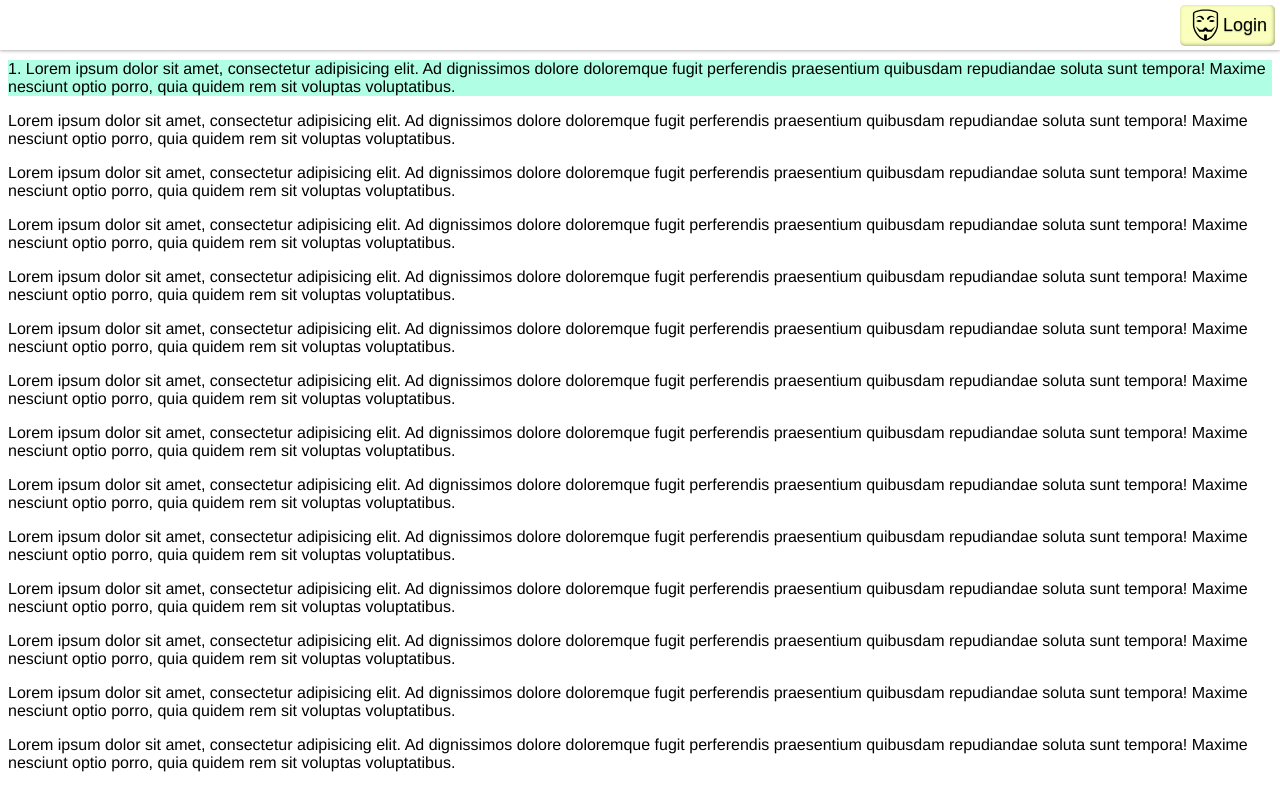
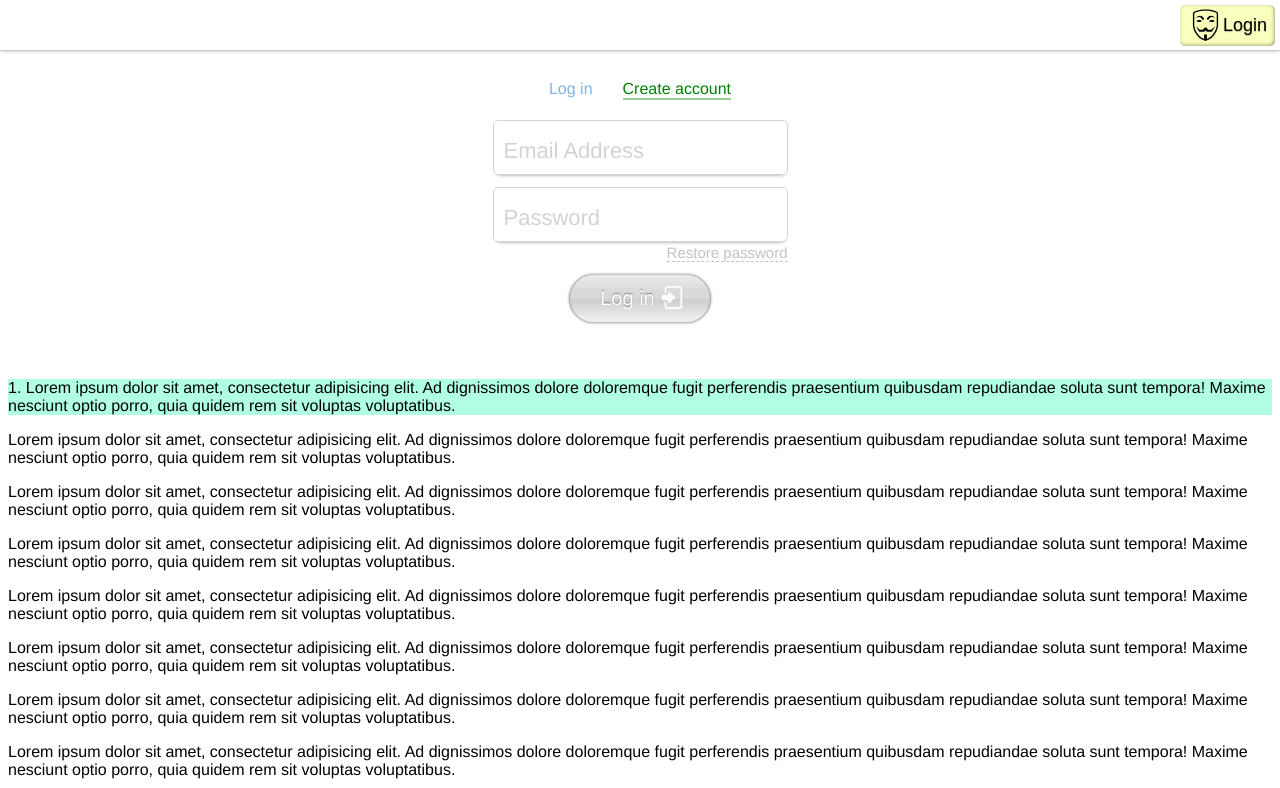
Before and after one commit to dowhileforeach/authtion-angular, an Angular app: page / in a window 1280 px wide. Shown: the top 788 px of the page. Built offline with nearby package versions, Linux system fonts and the light colour scheme.

Commit message:
logon-page, added

```diff
--- a/src/app/app.component.html
+++ b/src/app/app.component.html
@@ -1,6 +1,8 @@
 <header>
   <app-auth-button>Loading "app-auth-button"...</app-auth-button>
 </header>
+
+<app-logon-page>Loading "app-logon-page" ...</app-logon-page>
 
 <p style="background-color: rgba(127,255,212,0.61)">1. Lorem ipsum dolor sit amet, consectetur adipisicing elit. Ad dignissimos dolore doloremque fugit perferendis praesentium quibusdam repudiandae soluta sunt tempora! Maxime nesciunt optio porro, quia quidem rem sit voluptas voluptatibus.</p>
 <p>Lorem ipsum dolor sit amet, consectetur adipisicing elit. Ad dignissimos dolore doloremque fugit perferendis praesentium quibusdam repudiandae soluta sunt tempora! Maxime nesciunt optio porro, quia quidem rem sit voluptas voluptatibus.</p>
--- /dev/null
+++ b/src/app/logon-page/logon-page.component.css
@@ -0,0 +1,270 @@
+body {
+  font-family: "Helvetica", sans-serif;
+}
+
+section.log-in,
+section.create-account {
+  margin: 20px auto;
+
+  display: flex;
+  flex-direction: column;
+}
+
+.slider-inner .form-group {
+  background-color: transparent;
+  position: relative;
+  width: 100%;
+  margin: 0 auto;
+  margin-bottom: 12px;
+}
+
+.slider-inner input {
+  background-color: transparent;
+  box-sizing: border-box;
+  width: 100%;
+  padding: 25px 2px 5px 10px;
+  font-size: 20px;
+  border-radius: 5px;
+  font-weight: bolder;
+  border: 1px solid lightgray;
+  box-shadow: 0 3px 5px -5px black;
+}
+
+.slider-inner label {
+  position: absolute;
+  top: 18px;
+  left: 11px;
+  font-size: 22px;
+  color: lightgray;
+  transition: all 0.15s ease;
+  pointer-events: none;
+}
+
+.slider-inner input:hover {
+  border-color: #aaaaaa;
+}
+
+.slider-inner input:focus {
+  border-color: #6ba8e5;
+}
+
+.slider-inner input:focus,
+.slider-inner .input_filled {
+  background-color: rgb(250, 255, 189);
+  outline: 0;
+}
+
+.slider-inner input:focus + label,
+.slider-inner .input_filled + label {
+  font-size: 14px;
+  color: darkblue;
+  font-weight: bolder;
+  opacity: 0.7;
+  transform: translateY(-11px);
+}
+
+.slider-inner .restore-password {
+  display: inline-block;
+  text-decoration: none;
+  float: right;
+  margin-top: 2px;
+  border-bottom: 1px dashed #c3c3c3;
+  font-size: 15px;
+  color: #c3c3c3;
+  transition: all 0.15s ease;
+  outline: 0;
+}
+.slider-inner .restore-password:hover {
+  color: red;
+  border-color: red;
+  cursor: pointer;
+}
+.slider-inner .restore-password:active {
+  opacity: 0.5;
+}
+
+.form-info {
+  display: inline-block;
+  margin: 0;
+  margin-top: 2px;
+  padding: 0;
+  padding-left: 5px;
+  font-size: 15px;
+  color: #c3c3c3;
+}
+
+.btn-rounded {
+  position: relative;
+  margin: 0 auto;
+  padding: 11px 30px;
+  font-size: 20px;
+  line-height: 25px;
+  text-align: center;
+  border-radius: 40px;
+  border: 1px solid rgba(0, 0, 0, 0.2);
+  box-shadow: 0 0px 3px 0 #aaaaaa;
+  text-shadow: 0 -1px 1px rgba(0, 0, 0, 0.4);
+  cursor: pointer;
+}
+
+#svg-icon-log-in {
+  stroke: white;
+  stroke-width: 0;
+}
+.btn-log-in {
+  padding-right: 55px;
+}
+.btn-log-in svg {
+  position: absolute;
+  top: 11px;
+  right: 26px;
+  width: 23px;
+  fill: white;
+}
+
+.btn-create-account {
+  padding-right: 60px;
+}
+.btn-create-account svg{
+  position: absolute;
+  top:10px;
+  right:25px;
+  width: 25px;
+  fill: white;
+}
+
+.btn-glossy-blue,
+.btn-glossy-whiskey,
+.btn-glossy-riptide {
+  color: #ffffff;
+  background-image:
+    linear-gradient(
+      #ebebeb 0%, #d9d9d9 35%,
+      #d9d9d9 50%, #cccccc 51%,
+      #f2f2f2 100%);
+}
+
+.btn-glossy-blue:hover,
+.btn-glossy-blue:focus {
+  background-image:
+    linear-gradient(
+      #b8e1fc 0%, #90bcea 35%,
+      #90bff0 50%, #6ba8e5 51%,
+      #bdf3fd 100%);
+  outline: 0;
+}
+
+.btn-glossy-whiskey:hover,
+.btn-glossy-whiskey:focus {
+  background-image:
+    linear-gradient(
+      #fcd0b8 0%, #eab390 35%,
+      #f0b590 50%, #e59a6b 51%,
+      #fdcfbd 100%);
+  outline: 0;
+}
+
+.btn-glossy-riptide:hover,
+.btn-glossy-riptide:focus {
+  background-image:
+    linear-gradient(
+      #b8fcd3 0%, #90eabf 35%,
+      #90f0c2 50%, #6be5a8 51%,
+      #bdfdc6 100%);
+  outline: 0;
+}
+
+.btn-glossy-blue:active,
+.btn-glossy-whiskey:active,
+.btn-glossy-riptide:active {
+  color: yellow;
+  box-shadow: inset 0px 1px 0 #aaaaaa;
+  opacity: 0.9;
+}
+
+
+section.logon-page {
+  width: 295px;
+  margin: 0px auto;
+  padding: 20px 0;
+}
+
+.slider {
+  position: relative;
+}
+
+.slider input[type=radio] {
+    display: none;
+}
+
+.slider-inner {
+  overflow: hidden;
+  margin: 0;
+  padding: 0;
+}
+
+.slider-slides {
+  margin: 0;
+  padding: 0;
+  width: 200%;
+  transition: transform 0.2s ease;
+}
+
+.slider-controls {
+  display: flex;
+  justify-content: center;
+}
+
+.slider-controls label{
+  display: inline-block;
+  cursor: pointer;
+  transition: all 0.5s ease;
+  box-sizing: border-box;
+}
+
+.slider-controls label:not(:first-child){
+  margin-left: 30px;
+}
+
+.slider-controls label[for="radio-log-in"]{
+  color: #2d83db;
+  border-bottom: 2px solid rgba(57, 139, 222, 0.4);
+}
+
+.slider-controls label[for="radio-log-in"]:hover {
+  border-bottom-color: #398bde;
+}
+
+.slider-controls label[for="radio-create-account"] {
+  color: green;
+  border-bottom: 2px solid rgba(0, 128, 0, 0.4);
+}
+
+.slider-controls label[for="radio-create-account"]:hover {
+  border-bottom-color: green;
+}
+
+.slider-controls label[for="radio-log-in"]:active,
+.slider-controls label[for="radio-create-account"]:active {
+  opacity: 0.6;
+}
+
+.slider-slides section {
+  float: left;
+  width: 295px;
+}
+
+#radio-log-in:checked ~ .slider-inner .slider-slides {
+  transform: translate(0);
+}
+
+#radio-create-account:checked ~ .slider-inner .slider-slides {
+  transform: translate(-295px);
+}
+
+#radio-log-in:checked ~ .slider-controls label[for="radio-log-in"],
+#radio-create-account:checked ~ .slider-controls label[for="radio-create-account"] {
+  border-color: transparent;
+  cursor: default;
+  opacity: 0.6;
+}
--- /dev/null
+++ b/src/app/logon-page/logon-page.component.html
@@ -0,0 +1,66 @@
+<section class="logon-page">
+  <div class="slider">
+
+    <form>
+      <input type="radio" id="radio-log-in" name="group1" checked>
+      <input type="radio" id="radio-create-account" name="group1">
+
+      <div class="slider-controls">
+        <label for="radio-log-in">Log in</label>
+        <label for="radio-create-account">Create account</label>
+      </div>
+
+      <div class="slider-inner">
+        <div class="slider-slides">
+
+          <section class="log-in">
+
+            <div class="form-group" spellcheck="false">
+              <input type="email" name="email" required tabindex="1" [(ngModel)]="email" [ngClass]="{ 'input_filled': !trimmedStrIsEmpty(email) }">
+              <label>Email Address</label>
+            </div>
+
+            <div class="form-group">
+              <input type="password" name="password" required tabindex="2" [(ngModel)]="password" [ngClass]="{ 'input_filled': password }">
+              <label>Password</label>
+              <a class="restore-password" href="#" tabindex="-1">Restore password</a>
+            </div>
+
+            <button type="button" class="btn-rounded btn-glossy-blue btn-log-in" tabindex="3">
+              <svg xmlns="http://www.w3.org/2000/svg" width="0" height="0">
+                <path id="svg-icon-log-in" stroke="red" d="M 7 0 C 5.34375 0 4 1.34375 4 3 L 4 8 L 6 8 L 6 3 C 6 2.449219 6.449219 2 7 2 L 21 2 C 21.550781 2 22 2.449219 22 3 L 22 23 C 22 23.550781 21.550781 24 21 24 L 7 24 C 6.449219 24 6 23.550781 6 23 L 6 18 L 4 18 L 4 23 C 4 24.65625 5.34375 26 7 26 L 21 26 C 22.65625 26 24 24.65625 24 23 L 24 3 C 24 1.34375 22.65625 0 21 0 Z M 8.5 6.46875 C 8.25 6.542969 8 6.796875 8 7.46875 L 8 10 L 2 10 C 1.449219 10 1 10.449219 1 11 L 1 15 C 1 15.550781 1.449219 16 2 16 L 8 16 L 8 18.5 C 8 19.78125 9 19.5 9 19.5 L 16.5 13 L 9 6.5 C 9 6.5 8.75 6.394531 8.5 6.46875 Z "></path>
+              </svg>
+              <svg xmlns="http://www.w3.org/2000/svg" viewBox="0 0 26 26">
+                <use xlink:href="#svg-icon-log-in"></use>
+              </svg>
+              Log in
+            </button>
+
+          </section>
+
+          <section class="create-account">
+
+            <div class="form-group" spellcheck="false">
+              <input type="email" name="email" required tabindex="-1" [(ngModel)]="email" [ngClass]="{ 'input_filled': !trimmedStrIsEmpty(email) }">
+              <label>Email Address</label>
+              <p class="form-info">*password will be sent to your email</p>
+            </div>
+
+            <button type="button" class="btn-rounded btn-glossy-riptide btn-create-account" tabindex="-1">
+              <svg xmlns="http://www.w3.org/2000/svg" width="0" height="0">
+                <path id="svg-icon-create-account" d="M 10.5 0.15625 C 7.484375 0.15625 5.0625 2.226563 5.0625 6.1875 C 5.0625 8.773438 6.09375 11.410156 7.65625 13.03125 C 8.265625 14.652344 7.167969 15.257813 6.9375 15.34375 C 3.78125 16.5 0.09375 18.601563 0.09375 20.6875 L 0.09375 21.46875 C 0.09375 24.3125 5.507813 24.96875 10.53125 24.96875 C 11.632813 24.96875 12.738281 24.921875 13.8125 24.84375 C 12.492188 23.445313 11.6875 21.574219 11.6875 19.5 C 11.6875 17.710938 12.296875 16.066406 13.3125 14.75 C 13.160156 14.398438 13.101563 13.84375 13.375 13 C 14.929688 11.375 15.9375 8.761719 15.9375 6.1875 C 15.9375 2.226563 13.515625 0.15625 10.5 0.15625 Z M 19.5 13.1875 C 16.015625 13.1875 13.1875 16.011719 13.1875 19.5 C 13.1875 22.988281 16.011719 25.8125 19.5 25.8125 C 22.988281 25.8125 25.8125 22.988281 25.8125 19.5 C 25.8125 16.011719 22.984375 13.1875 19.5 13.1875 Z M 18.625 16 L 20.375 16 L 20.375 18.59375 L 22.96875 18.59375 L 22.96875 20.40625 L 20.375 20.40625 L 20.375 23 L 18.625 23 L 18.625 20.40625 L 16 20.40625 L 16 18.59375 L 18.625 18.59375 Z "></path>
+              </svg>
+              <svg xmlns="http://www.w3.org/2000/svg" viewBox="0 0 26 26">
+                <use xlink:href="#svg-icon-create-account"></use>
+              </svg>
+              Create account
+            </button>
+
+          </section>
+
+        </div>
+      </div>
+    </form>
+  </div>
+
+</section>
--- /dev/null
+++ b/src/app/logon-page/logon-page.component.ts
@@ -0,0 +1,19 @@
+import {Component} from '@angular/core';
+
+@Component({
+  selector: 'app-logon-page',
+  templateUrl: './logon-page.component.html',
+  styleUrls: ['./logon-page.component.css']
+})
+export class LogonPageComponent {
+  email = '';
+  password = '';
+
+  trimmedStrIsEmpty(value): boolean {
+    let result = true;
+    if (value) {
+      result = value.trim().length === 0;
+    }
+    return result;
+  }
+}
```
Also changed, not shown: src/app/app.module.ts (+6 -2 lines), 1 other file (tests, documents, lock files or other folders).
